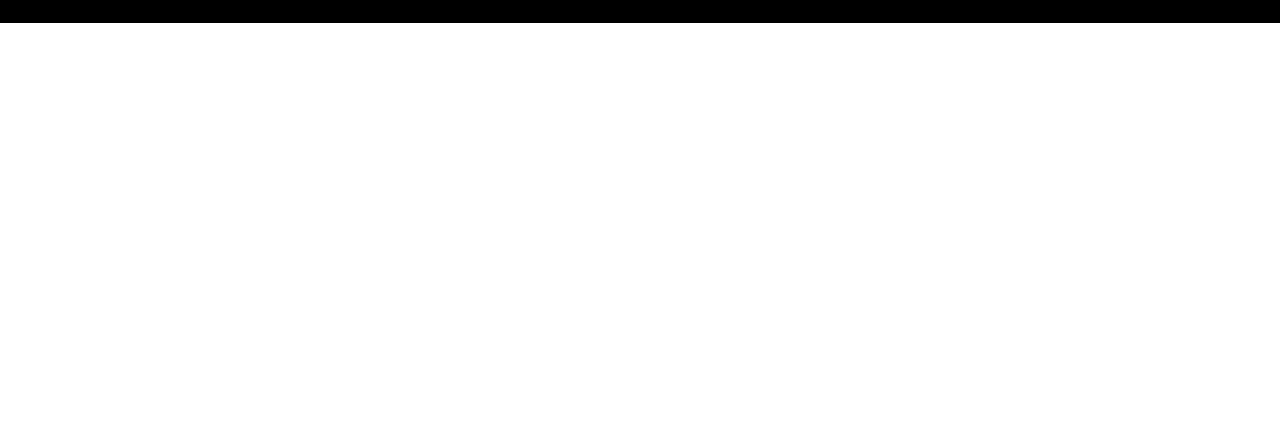
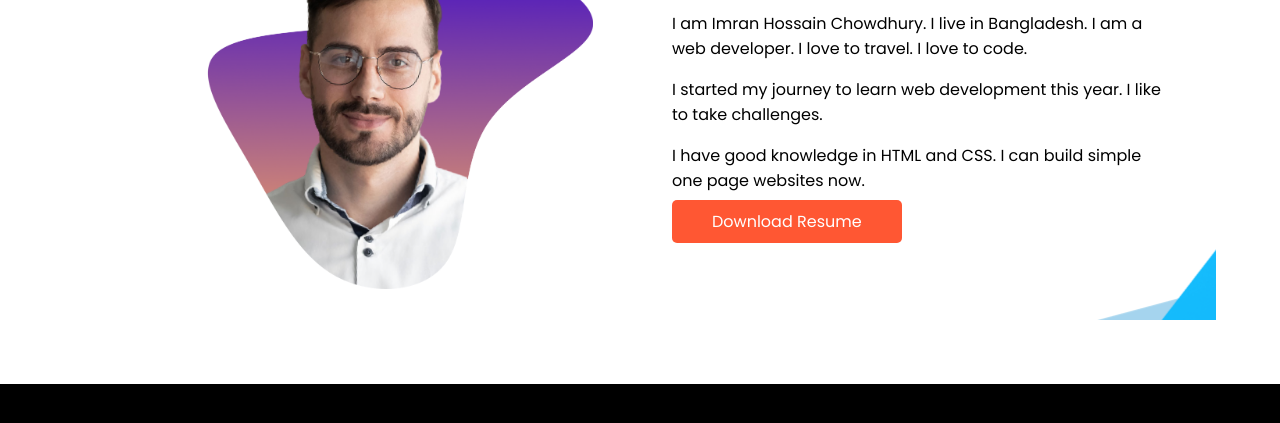
Before and after one commit to IHC25/mission-2022, a plain HTML site: page index.html in a window 1280 px wide. Shown: the part 2271-2694 px from the top of the page. Before the commit the page ends 2332 px from the top, so only its background shows below. Drawn offline with Linux system fonts and the light colour scheme.

Commit message:
About me Section added

```diff
--- a/index.html
+++ b/index.html
@@ -101,6 +101,28 @@
       </div>
     </section>
 
+    <section class="flexible-container">
+      <div class="width-measurement">
+        <img src="images/person/person-5.png" alt="" />
+      </div>
+      <div id="about-me-div" class="width-measurement">
+        <h1>About Me</h1>
+        <p>
+          I am Imran Hossain Chowdhury. I live in Bangladesh. I am a web
+          developer. I love to travel. I love to code.
+        </p>
+        <p>
+          I started my journey to learn web development this year. I like to
+          take challenges.
+        </p>
+        <p>
+          I have good knowledge in HTML and CSS. I can build simple one page
+          websites now.
+        </p>
+        <a class="button-style" href="">Download Resume</a>
+      </div>
+    </section>
+
     <div id="footer" class="header-align">
       <h3>Mission <span class="heading-color">2022</span></h3>
       <footer>Hard work, Perseverance, and Determination for 2022</footer>
--- a/style.css
+++ b/style.css
@@ -109,6 +109,14 @@ h2 {
   width: 30%;
   padding: 5%;
 }
+#about-me-div {
+  padding: 5%;
+  background-image: url(images/shapes/shape-6.png);
+  background-repeat: no-repeat;
+}
+#about-me-div img {
+  width: 30%;
+}
 #footer {
   padding: 2%;
   background-color: black;
```
